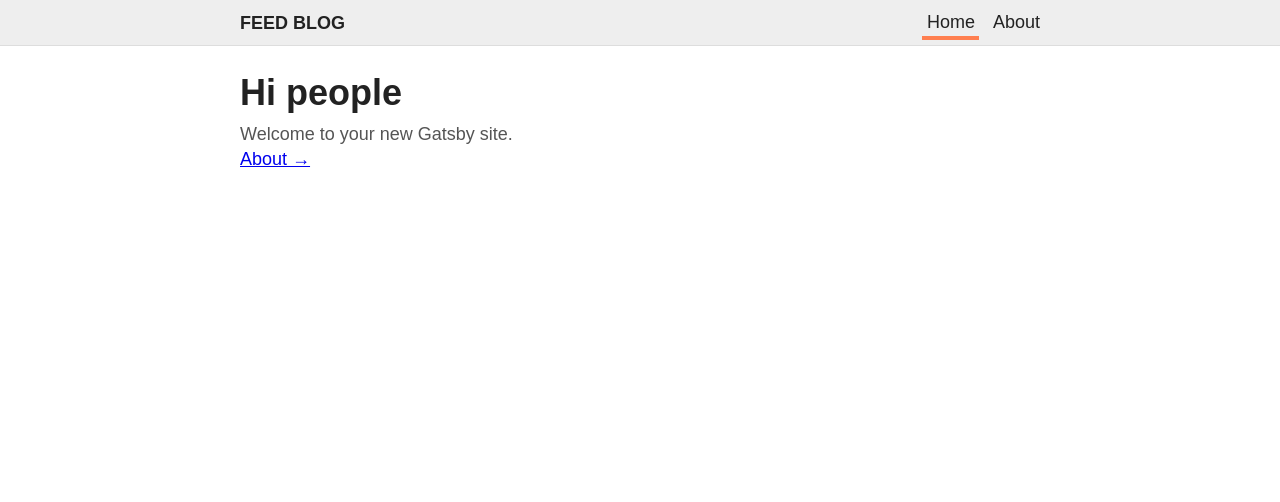
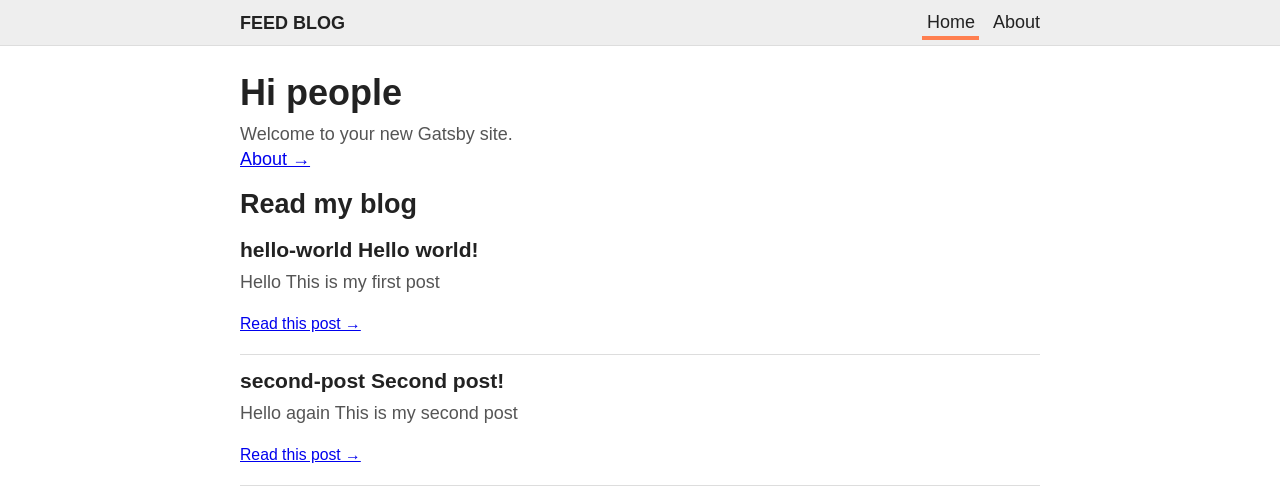
Before and after one commit to FernanEd/gatsby-blog, a Gatsby site: page / in a window 1280 px wide. Built offline with nearby package versions, Linux system fonts and the light colour scheme; Gatsby itself is replaced by a stand-in of ours.

Commit message:
post template, post page generator, etc

```diff
--- a/gatsby-config.js
+++ b/gatsby-config.js
@@ -4,8 +4,24 @@ module.exports = {
     description: `A site done in the gatsby workshop`,
   },
   plugins: [
+    "gatsby-plugin-mdx",
+    {
+      resolve: "gatsby-plugin-mdx",
+      options: {
+        defaultLayouts: {
+          default: require.resolve("./src/components/layout.tsx"),
+        },
+      },
+    },
     `gatsby-plugin-react-helmet`,
     `gatsby-plugin-image`,
+    {
+      resolve: `gatsby-source-filesystem`,
+      options: {
+        name: `posts`,
+        path: `${__dirname}/posts`,
+      },
+    },
     {
       resolve: `gatsby-source-filesystem`,
       options: {
--- a/package.json
+++ b/package.json
@@ -8,11 +8,14 @@
     "@emotion/core": "^11.0.0",
     "@emotion/react": "^11.4.0",
     "@emotion/styled": "^11.3.0",
+    "@mdx-js/mdx": "^1.6.22",
+    "@mdx-js/react": "^1.6.22",
     "gatsby": "^3.4.1",
     "gatsby-plugin-emotion": "^6.5.0",
     "gatsby-plugin-gatsby-cloud": "^2.4.1",
     "gatsby-plugin-image": "^1.4.0",
     "gatsby-plugin-manifest": "^3.4.0",
+    "gatsby-plugin-mdx": "^2.5.1",
     "gatsby-plugin-offline": "^4.4.0",
     "gatsby-plugin-react-helmet": "^4.4.0",
     "gatsby-plugin-sharp": "^3.4.1",
@@ -34,7 +37,7 @@
   "scripts": {
     "build": "gatsby build",
     "develop": "GATSBY_GRAPHQL_IDE=playground gatsby develop",
-    "format": "prettier --write \"**/*.{js,jsx,ts,tsx,json,md}\"",
+    "format": "prettier --write \"**/*.{js,jsx,ts,tsx,json,md, mdx}\"",
     "start": "npm run develop",
     "serve": "gatsby serve",
     "clean": "gatsby clean",
--- /dev/null
+++ b/posts/00-hello-world/hello-world.mdx
@@ -0,0 +1,8 @@
+---
+title: Hello world!
+slug: hello-world
+author: Fernando Balderas
+---
+
+# Hello
+This is my first post
--- /dev/null
+++ b/posts/01-second-post/second-post.mdx
@@ -0,0 +1,8 @@
+---
+title: Second post!
+slug: second-post
+author: Fernando Balderas
+---
+
+# Hello again
+This is my second post
--- a/src/components/layout.tsx
+++ b/src/components/layout.tsx
@@ -5,7 +5,7 @@ import Helmet from "react-helmet"
 import useSiteMetadata from "../hooks/useSiteMetadata"
 
 const Layout: React.FunctionComponent = ({ children }) => {
-  const meta = useSiteMetadata();
+  const meta = useSiteMetadata()
 
   return (
     <>
--- /dev/null
+++ b/src/components/post-preview.tsx
@@ -0,0 +1,34 @@
+import { css } from "@emotion/react"
+import { Link } from "gatsby"
+import React from "react"
+import { IPost } from "../utils/interfaces"
+import ReadLink from "./read-link"
+
+const PostPreview: React.FunctionComponent<IPost> = ({
+  title,
+  author,
+  excerpt,
+  slug,
+}) => {
+  return (
+    <article
+      css={css`
+        border-bottom: 1px solid #ddd;
+        margin-top: 0.75rem;
+        padding-bottom: 1rem;
+
+        :first-of-type {
+          margin-top: 1rem;
+        }
+      `}
+    >
+      <h3>
+        {slug} {title}
+      </h3>
+      <p>{excerpt}</p>
+      <ReadLink to={slug}>Read this post &rarr;</ReadLink>
+    </article>
+  )
+}
+
+export default PostPreview
--- /dev/null
+++ b/src/components/read-link.tsx
@@ -0,0 +1,9 @@
+import styled from "@emotion/styled"
+import { Link } from "gatsby"
+
+const ReadLink = styled(Link)`
+  display: inline-block;
+  font-size: 0.875rem;
+`
+
+export default ReadLink
--- /dev/null
+++ b/src/hooks/usePosts.ts
@@ -0,0 +1,28 @@
+import { graphql, useStaticQuery } from "gatsby"
+import { IPost } from "../utils/interfaces"
+
+const usePosts = (): IPost[] => {
+  const data = useStaticQuery(graphql`
+    {
+      allMdx {
+        nodes {
+          frontmatter {
+            title
+            slug
+            author
+          }
+          excerpt
+        }
+      }
+    }
+  `)
+
+  return data.allMdx.nodes.map((post: any) => ({
+    title: post.frontmatter.title,
+    author: post.frontmatter.author,
+    slug: post.frontmatter.slug,
+    excerpt: post.excerpt,
+  }))
+}
+
+export default usePosts
--- a/src/hooks/useSiteMetadata.ts
+++ b/src/hooks/useSiteMetadata.ts
@@ -1,15 +1,15 @@
-import {graphql, useStaticQuery} from 'gatsby';
+import { graphql, useStaticQuery } from "gatsby"
 
 const useSiteMetadata = () => {
   const data = useStaticQuery(graphql`
-{
-  site{
-    siteMetadata{
-      title
-      description
+    {
+      site {
+        siteMetadata {
+          title
+          description
+        }
+      }
     }
-  }
-}
   `)
 
   return data.site.siteMetadata
--- a/src/pages/index.tsx
+++ b/src/pages/index.tsx
@@ -1,13 +1,22 @@
 import * as React from "react"
 import { Link } from "gatsby"
 import Layout from "../components/layout"
+import usePosts from "../hooks/usePosts"
+import PostPreview from "../components/post-preview"
 
 const IndexPage = () => {
+  const posts = usePosts()
+
   return (
     <Layout>
       <h1>Hi people</h1>
       <p>Welcome to your new Gatsby site.</p>
       <Link to="/about">About &rarr;</Link>
+
+      <h2>Read my blog</h2>
+      {posts.map(post => (
+        <PostPreview key={post.slug} {...post} />
+      ))}
     </Layout>
   )
 }
--- /dev/null
+++ b/src/utils/interfaces.ts
@@ -0,0 +1,6 @@
+export interface IPost {
+  title: string
+  author: string
+  slug: string
+  excerpt: string
+}
```
Also changed, not shown: gatsby-node.js (+30 -0 lines), src/templates/post.tsx (added, +32 -0 lines), 1 other file.
